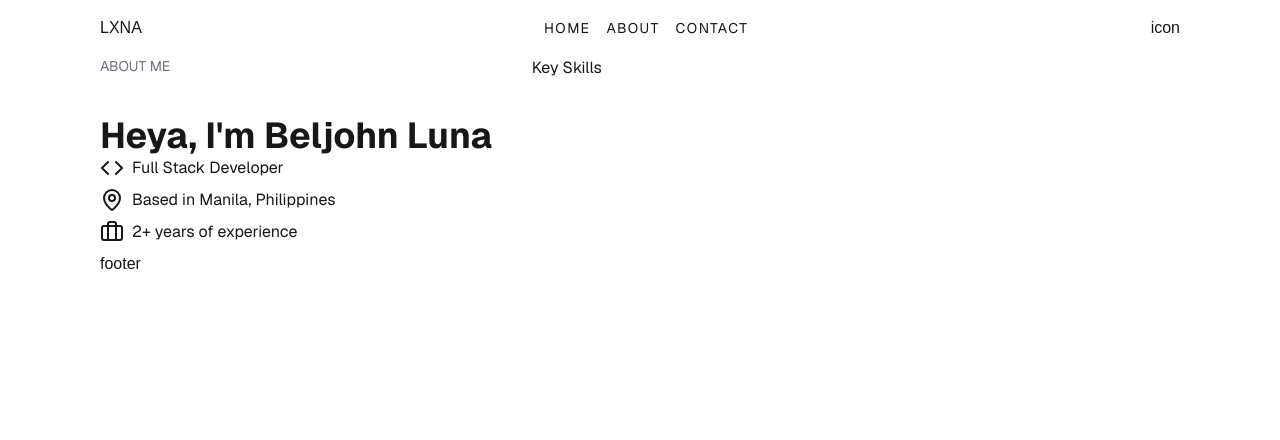
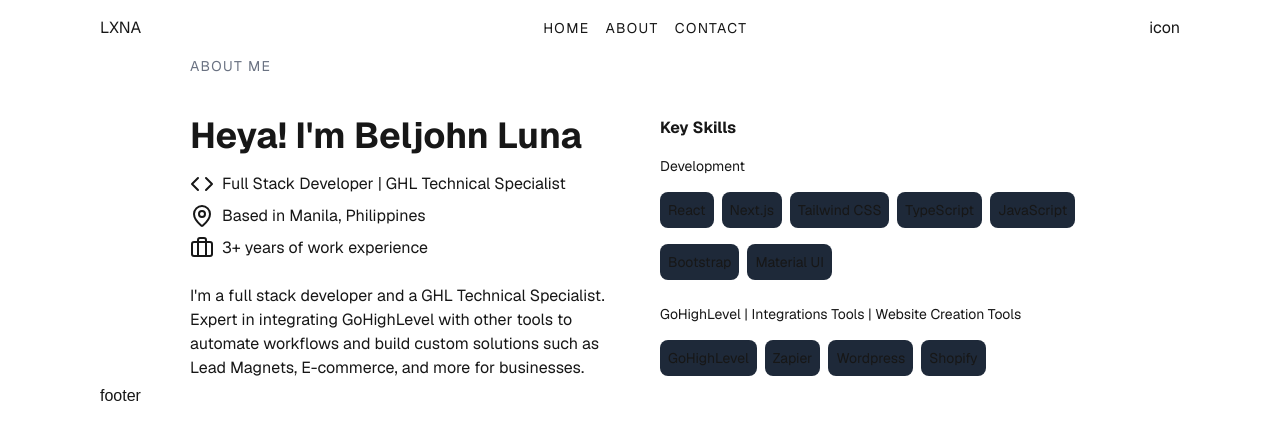
Before and after one commit to lxna-dev/lxnadev, a Next.js app: page / in a window 1280 px wide. Shown: the top 440 px of the page. Built offline with nearby package versions, Linux system fonts and the light colour scheme.

Commit message:
updated about section

```diff
--- a/src/app/page.tsx
+++ b/src/app/page.tsx
@@ -1,39 +1,5 @@
-import { MapPin, Code, Briefcase } from "lucide-react";
 import Image from "next/image";
-
+import About from "@/components/sections/about";
 export default function Home() {
-  const bio = [
-    {
-      name: "Full Stack Developer",
-      icon: <Code />,
-    },
-    {
-      name: "Based in Manila, Philippines",
-      icon: <MapPin />,
-    },
-    {
-      name: "2+ years of experience",
-      icon: <Briefcase />,
-    },
-  ];
-
-  return (
-    <div className="flex gap-10 font-sans">
-      <div>
-        <p className="text-sm uppercase pb-10tracking-widest pb-10 text-gray-500 font-sans">
-          about me
-        </p>
-        <h1 className="text-4xl font-bold">Heya, I'm Beljohn Luna</h1>
-        <div className="">
-          {bio.map((item) => (
-            <div key={item.name} className="flex gap-2 items-center pb-2">
-              {item.icon}
-              <p>{item.name}</p>
-            </div>
-          ))}
-        </div>
-      </div>
-      <div>Key Skills</div>
-    </div>
-  );
+  return <About />;
 }
--- /dev/null
+++ b/src/components/sections/about.tsx
@@ -0,0 +1,111 @@
+import React from "react";
+import { Code, MapPin, Briefcase } from "lucide-react";
+export default function About() {
+  const bio = [
+    {
+      name: "Full Stack Developer | GHL Technical Specialist",
+      icon: <Code />,
+    },
+    {
+      name: "Based in Manila, Philippines",
+      icon: <MapPin />,
+    },
+    {
+      name: "3+ years of work experience",
+      icon: <Briefcase />,
+    },
+  ];
+
+  const skillsdev = [
+    {
+      name: "React",
+    },
+    {
+      name: "Next.js",
+    },
+    {
+      name: "Tailwind CSS",
+    },
+    {
+      name: "TypeScript",
+    },
+    {
+      name: "JavaScript",
+    },
+    {
+      name: "Bootstrap",
+    },
+    {
+      name: "Material UI",
+    },
+  ];
+
+  const skillsghl = [
+    {
+      name: "GoHighLevel",
+    },
+    {
+      name: "Zapier",
+    },
+    {
+      name: "Wordpress",
+    },
+    {
+      name: "Shopify",
+    },
+  ];
+
+  return (
+    <div className="m-auto flex w-[900px] justify-center gap-10 font-sans">
+      <div>
+        <p className="pb-10 font-sans text-sm tracking-widest text-gray-500 uppercase">
+          about me
+        </p>
+        <div className="flex gap-10">
+          <div className="flex-1">
+            <h1 className="pb-4 text-4xl font-bold">Heya! I'm Beljohn Luna</h1>
+            {bio.map((item) => (
+              <div key={item.name} className="flex items-center gap-2 pb-2">
+                {item.icon}
+                <p>{item.name}</p>
+              </div>
+            ))}
+            <p className="pt-4">
+              I'm a full stack developer and a GHL Technical Specialist. Expert
+              in integrating GoHighLevel with other tools to automate workflows
+              and build custom solutions such as Lead Magnets, E-commerce, and
+              more for businesses.
+            </p>
+          </div>
+          <div className="my-auto flex-1">
+            <p className="pb-4 font-bold">Key Skills</p>
+            <div className="flex flex-col gap-4">
+              <p className="text-sm">Development</p>
+              <div className="flex flex-wrap gap-2">
+                {skillsdev.map((item) => (
+                  <div key={item.name} className="flex items-center gap-2 pb-2">
+                    <p className="flex rounded-lg bg-gray-800 p-2 text-sm">
+                      {item.name}
+                    </p>
+                  </div>
+                ))}
+              </div>
+              <p className="text-sm">
+                GoHighLevel | Integrations Tools | Website Creation Tools
+              </p>
+              <div className="flex flex-wrap gap-2">
+                {skillsghl.map((item) => (
+                  <div key={item.name} className="flex items-center gap-2 pb-2">
+                    <p className="flex rounded-lg bg-gray-800 p-2 text-sm">
+                      {item.name}
+                    </p>
+                  </div>
+                ))}
+              </div>
+            </div>
+          </div>
+        </div>
+      </div>
+    </div>
+  );
+}
--- a/src/layouts/header.tsx
+++ b/src/layouts/header.tsx
@@ -1,9 +1,9 @@
 export default function Header() {
   return (
-    <div className="flex justify-between items-center py-4">
+    <div className="flex items-center justify-between py-4 font-sans">
       <div>LXNA</div>
       <div>
-        <ul className="flex gap-4 font-sans text-sm uppercase tracking-widest">
+        <ul className="flex gap-4 text-sm tracking-widest uppercase">
           <li>Home</li>
           <li>About</li>
           <li>Contact</li>
```
